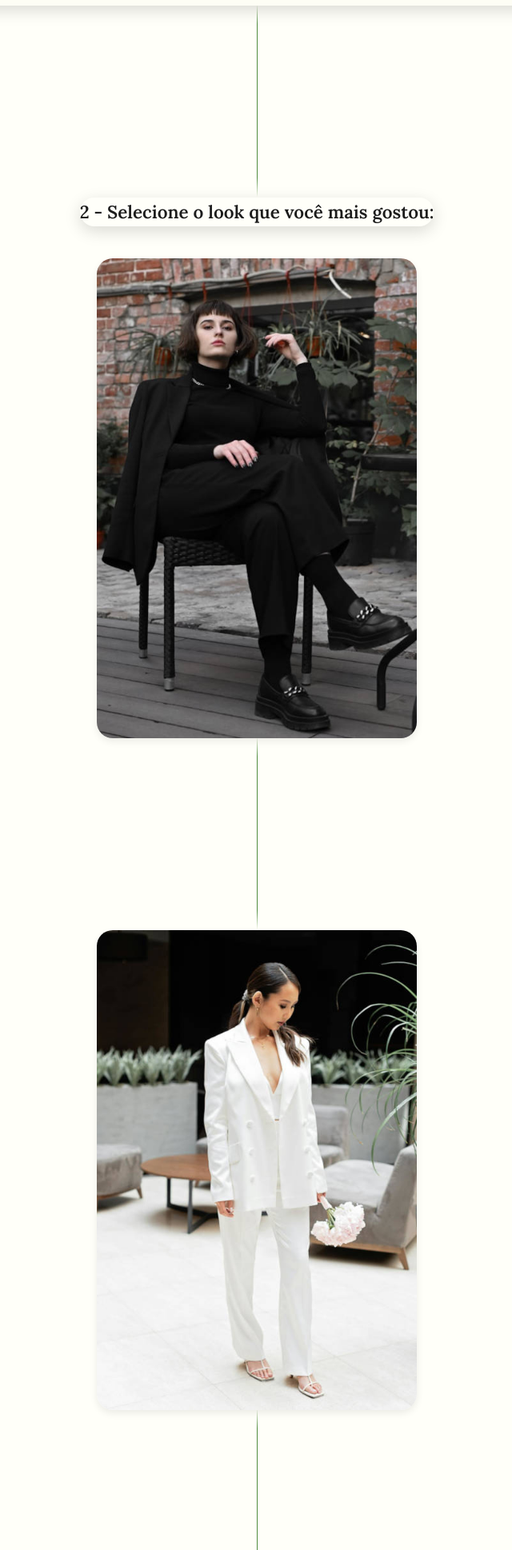
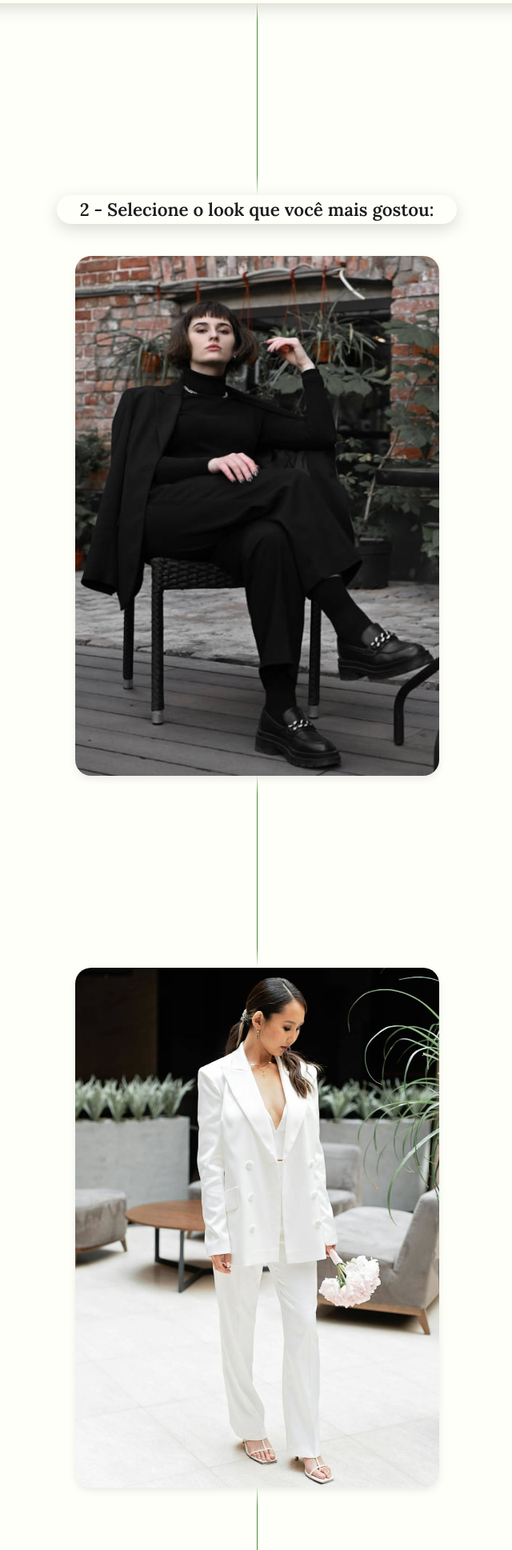
Before and after one commit to miriancarool/site_estilo_pessoal, a plain HTML site: page index.html in a window 1280 px wide. Shown: the part 2235-4173 px from the top of the page at 80% size, without its empty margins (319-959 px from the left). Drawn offline with Linux system fonts and the light colour scheme; a web font is replaced by a local one.

Commit message:
ajustando detalhes das fotos

```diff
--- a/estilo/style.css
+++ b/estilo/style.css
@@ -355,11 +355,11 @@ label.alternativa-peq input[type="radio"]:checked+span {
 }
 
 .enunciado-txt {
-    margin-bottom: 0.5em;
+  margin: 0.5rem auto;
 }
 
 .enunciado {
-  margin-bottom: 2.5rem;
+  margin: 0 auto 2.5rem;
 }
 
 /* esconde o input padrão */
@@ -369,11 +369,12 @@ label.alternativa-peq input[type="radio"]:checked+span {
 
 /* imagem da alternativa */
 .opcao-foto img {
-  width: 400px;
+  width: 650px;
   /* largura fixa no desktop */
-  max-width: 100%;
+  max-width: 70%;
   /* responsivo: nunca ultrapassa a tela */
-  height: auto;
+  height: 650px;
+  max-height: 70%;
   /* mantém proporção */
   border-radius: 20px;
   cursor: pointer;
@@ -384,6 +385,15 @@ label.alternativa-peq input[type="radio"]:checked+span {
   display: flex;
   justify-content: center;
   align-items: center;
+}
+
+@media (max-width: 768px) {
+  .opcao-foto img {
+    width: 300px;
+    max-width: 70%;
+    height: 300px;
+    max-height: 70%;
+  }
 }
 
 /* efeito hover */
--- a/index.html
+++ b/index.html
@@ -130,7 +130,7 @@
                                     <picture>
                                         <source media="(max-width: 750px)" srcset="fotos/classico/foto1classico300.jpg"
                                             type="image/jpg">
-                                        <img src="fotos/classico/foto1classico500.jpg"
+                                        <img src="fotos/classico/foto1classico800.jpg"
                                             alt="imagem conjunto branco com blazer">
                                     </picture>
                                 </label>
```
Also changed, not shown: fotos/classico/foto1cassico.jpg (renamed from fotos/classico/conjuntobranco.jpg), fotos/classico/foto1classico800.jpg (added).
